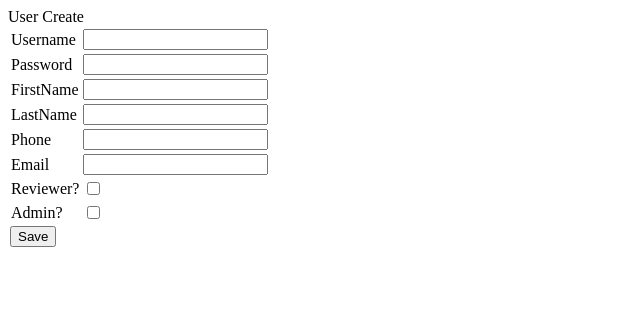
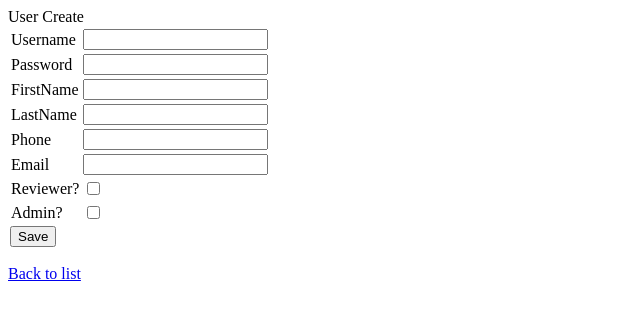
Before and after one commit to chrissc6/prs-client-solution, an Angular app: page /user/create in a window 1280 px wide. Shown: the top 320 px of the page, without its empty margins (0-640 px from the left). Built offline with nearby package versions, Linux system fonts and the light colour scheme.

Commit message:
added back to list on all pages

```diff
--- a/src/app/user/user-create/user-create.component.html
+++ b/src/app/user/user-create/user-create.component.html
@@ -45,4 +45,5 @@
       <button (click)="save()" class="btn btn-success">Save</button>
     </tr>
   </table>
+  <p><span  class="h5"> <a routerLink="/user/list">Back to list</a></span></p>
 </div>
--- a/src/app/user/user-create/user-create.component.ts
+++ b/src/app/user/user-create/user-create.component.ts
@@ -3,8 +3,8 @@ import { Component, OnInit } from '@angular/core';
 import{Router} from '@angular/router';
 import {UserService} from '../user.service';
 import {User} from '../user.class';
-import { checkAndUpdateBinding } from '@angular/core/src/view/util';
-import { userInfo } from 'os';
+// import { checkAndUpdateBinding } from '@angular/core/src/view/util';
+// import { userInfo } from 'os';
 
 @Component({
   selector: 'app-user-create',
@@ -14,7 +14,7 @@ import { userInfo } from 'os';
 export class UserCreateComponent implements OnInit {
 
   user: User = new User("", "", "", "", "", "");
-  password2:string = "";
+  // password2:string = "";
 
 
   save():void{
--- a/src/app/user/user-edit/user-edit.component.html
+++ b/src/app/user/user-edit/user-edit.component.html
@@ -1,3 +1,4 @@
 <p>
   user-edit works!
 </p>
+<p><span  class="h5"> <a routerLink="/user/list">Back to list</a></span></p>
```
